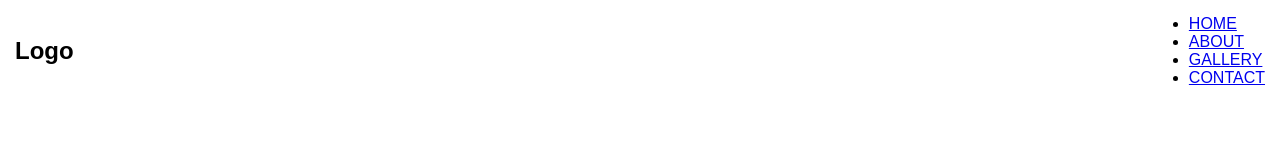
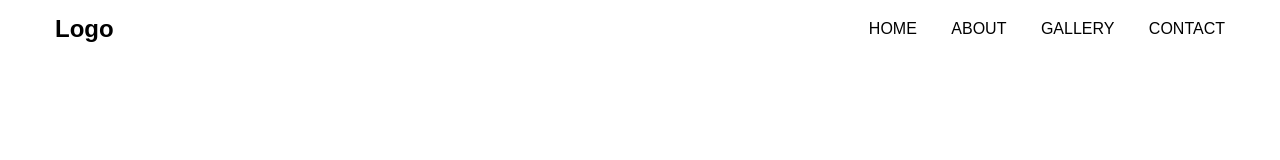
Before and after one commit to CharaD7/sass-study, a plain HTML site: page index.html in a window 1280 px wide. Drawn offline with Linux system fonts and the light colour scheme.

Commit message:
Complete nav styling

```diff
--- a/css/index.scss
+++ b/css/index.scss
@@ -13,4 +13,26 @@ nav {
   position: fixed;
   width: 100%;
   background-color: white;
+
+  .container {
+    margin-left: 40px;
+  }
+
+  ul {
+    margin-right: 40px;
+
+    li {
+      display: inline;
+      list-style: none;
+      margin-left: 30px;
+
+      a {
+        text-decoration: none;
+        color: black
+      }
+
+    }
+
+  }
+
 }
```
Also changed, not shown: css/index.css, 1 other file.
